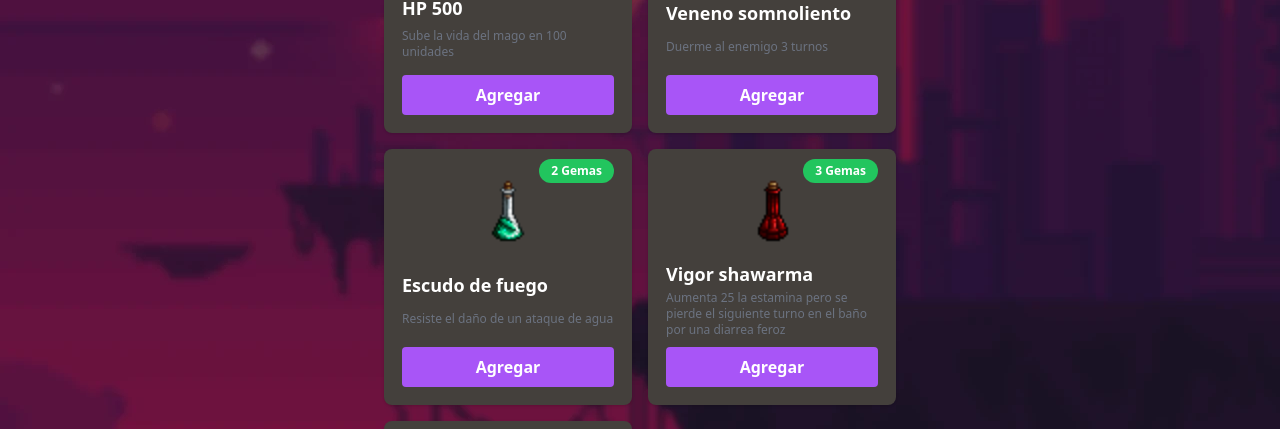
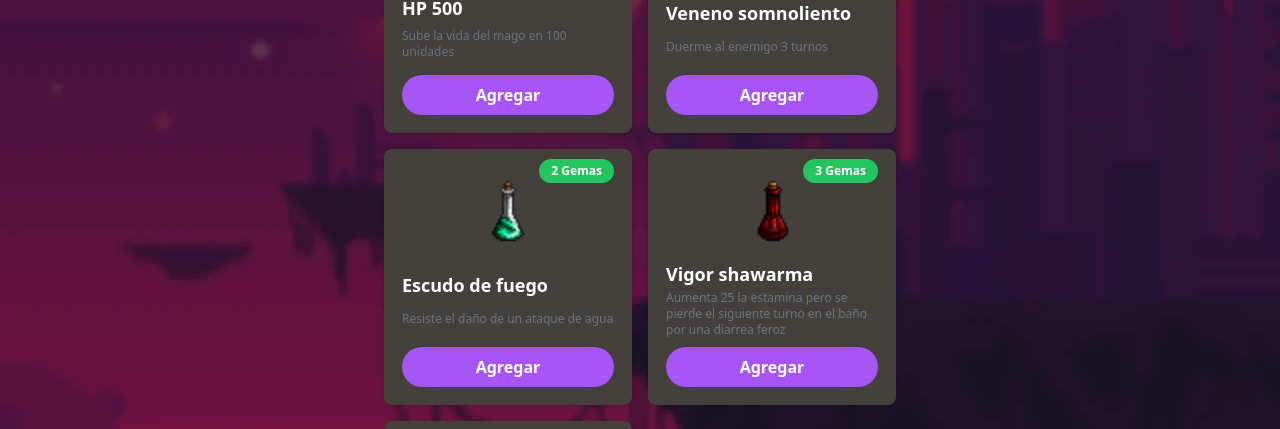
Before and after one commit to espinozajuan/frontend-challenge-hitocean, a React (Create React App) app: page / in a window 1280 px wide. Shown: the part 315-744 px from the top of the page. Built offline with nearby package versions, Linux system fonts and the light colour scheme; data requests are answered from the project's data file.

Commit message:
rounded full to add potion

```diff
--- a/src/components/ListadoProductosComponent.tsx
+++ b/src/components/ListadoProductosComponent.tsx
@@ -83,7 +83,7 @@ export default function ListadoProductosComponent() {
                 {producto.descripcion}
               </p>
               <button
-                className='bg-purple-500 hover:bg-purple-600 text-white font-bold py-2 w-full rounded'
+                className='bg-purple-500 hover:bg-purple-600 text-white font-bold py-2 w-full rounded-full'
                 onClick={() => agregarItemAlCarrito(producto.id)}
               >
                 Agregar
```
